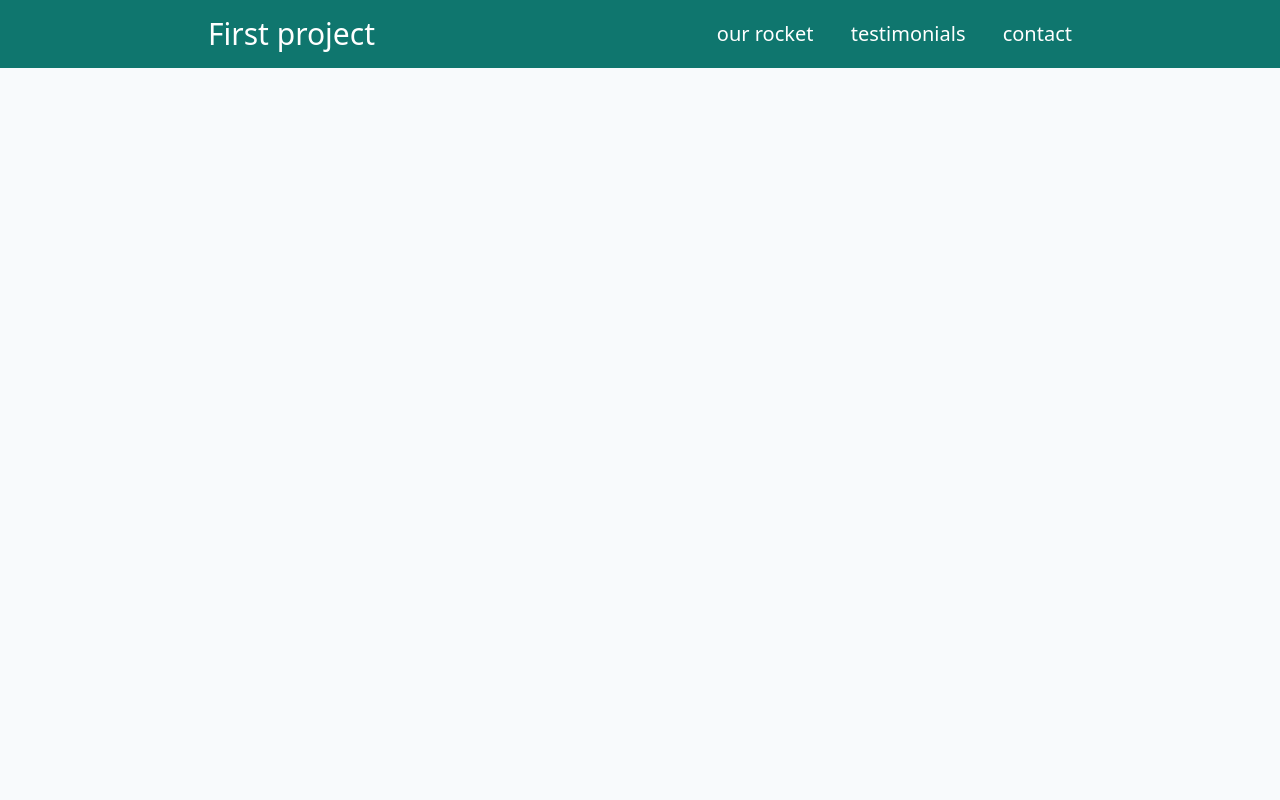
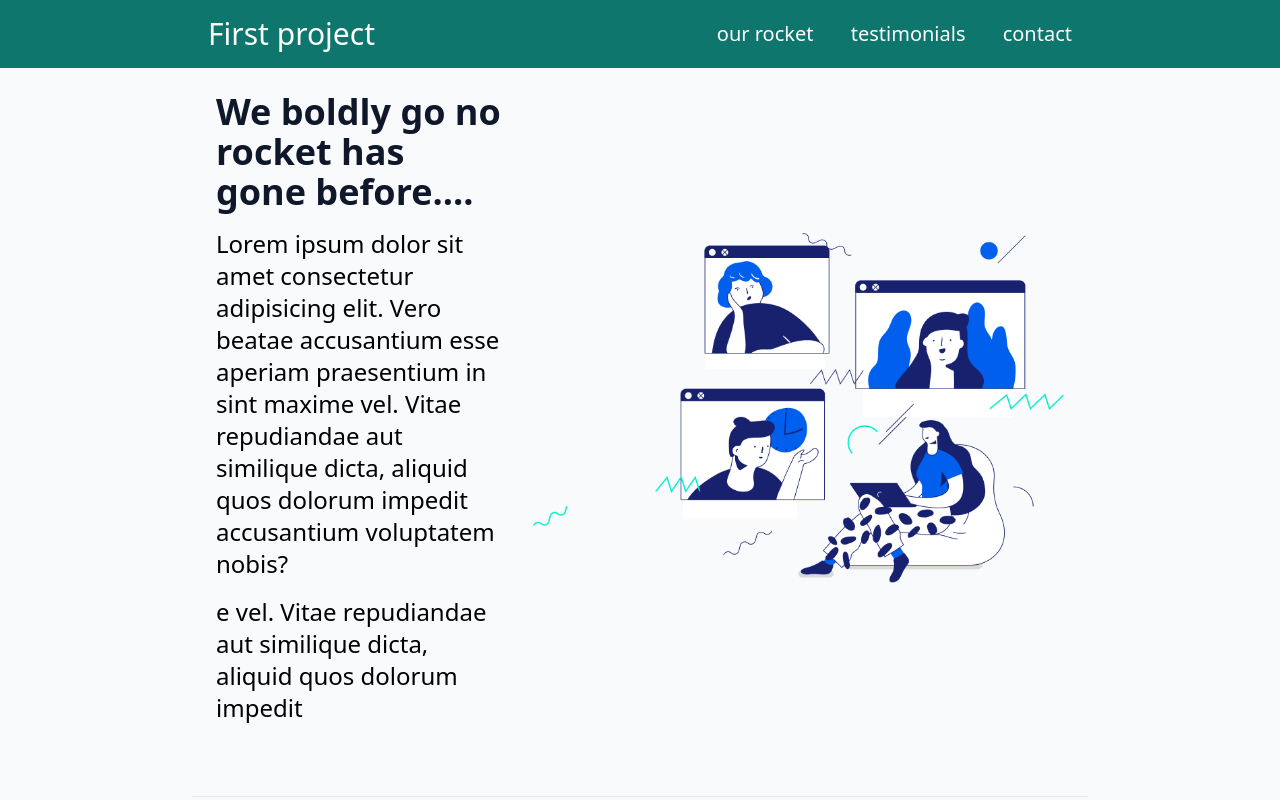
Before and after one commit to Andriikryl/landing-page, a website built with Vite: page index.html in a window 1280 px wide. Built offline with nearby package versions, Linux system fonts and the light colour scheme.

Commit message:
feat[hero]

```diff
--- a/index.html
+++ b/index.html
@@ -38,6 +38,33 @@
         </div>
       </div>
     </header>
+    <main class="max-w-4xl mx-auto">
+      <section
+        class="flex flex-col-reverse justify-center sm:flex-row p-6 items-center gap-8 mb-12"
+      >
+        <article class="sm:w-1/2">
+          <h2
+            class="max-w-md text-4xl font-bold text-center sm:text-5sl sm:text-left text-slate-900"
+          >
+            We boldly go no rocket has gone before....
+          </h2>
+          <p class="max-w-md text-2xl mt-4 text-center sm:text-left">
+            Lorem ipsum dolor sit amet consectetur adipisicing elit. Vero beatae
+            accusantium esse aperiam praesentium in sint maxime vel. Vitae
+            repudiandae aut similique dicta, aliquid quos dolorum impedit
+            accusantium voluptatem nobis?
+          </p>
+          <p class="max-w-md text-2xl mt-4 text-center sm:text-left">
+            e vel. Vitae repudiandae aut similique dicta, aliquid quos dolorum
+            impedit
+          </p>
+        </article>
+        <div>
+          <img class="" src="./assets/hero.png" alt="" />
+        </div>
+      </section>
+      <hr class="mx-auto bg-black" />
+    </main>
     <script type="module" src="/main.js"></script>
   </body>
 </html>
```
Also changed, not shown: assets/hero.png (added).
